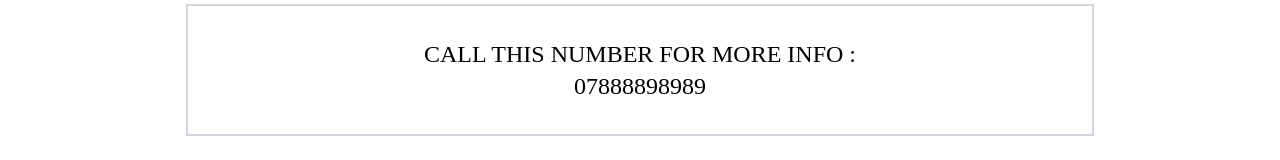
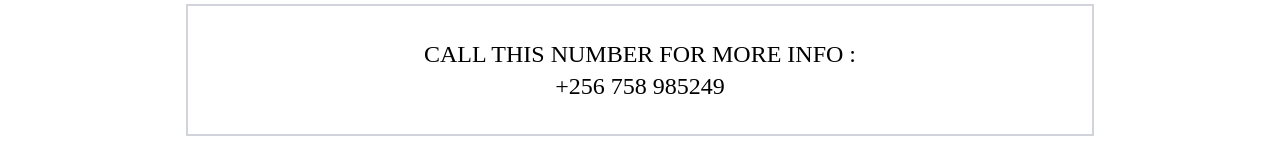
Before and after one commit to MicoDan/art, a React (Vite) app: page / in a window 1280 px wide. Shown: the part 2083-2243 px from the top of the page. Built offline with nearby package versions, Linux system fonts and the light colour scheme; a web font is replaced by a local one.

Commit message:
initials commit

```diff
--- a/src/components/Footer.jsx
+++ b/src/components/Footer.jsx
@@ -8,7 +8,7 @@ export default function Footer() {
            Call this number for more info :
         </h2>
         <h2 className="uppercase text-2xl font-bellefair text-start md:text-center">
-           07888898989
+        +256 758 985249
         </h2>
 
       </section>
```
